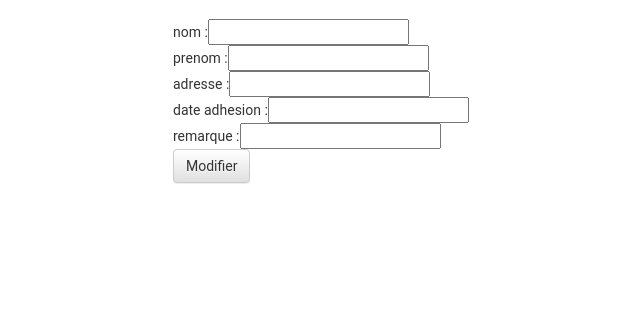
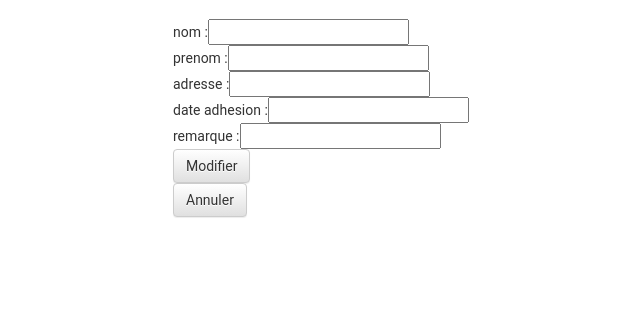
Before and after one commit to alexandrevittu/ApplicationTransportCCAS, a PHP site: page /ModifAdherent.php in a window 1280 px wide. Shown: the part 125-442 px from the top of the page, without its empty margins (83-723 px from the left). Run offline with PHP 8.4, Linux system fonts and the light colour scheme; data that the repository does not hold is empty; some libraries are stand-ins or nearby versions.

Commit message:
modif adherent 100%

```diff
--- a/pages/ModifAdherent.php
+++ b/pages/ModifAdherent.php
@@ -72,6 +72,9 @@ dateFormat: 'yy-mm-dd'
       }
     }
       ?>
+      <form action="ListeAdherents.php">
+          <input class="btn btn-default" type="submit" value="Annuler" class="buttonannulmodif">
+      </form>
 </body>
 
 </html>
```
